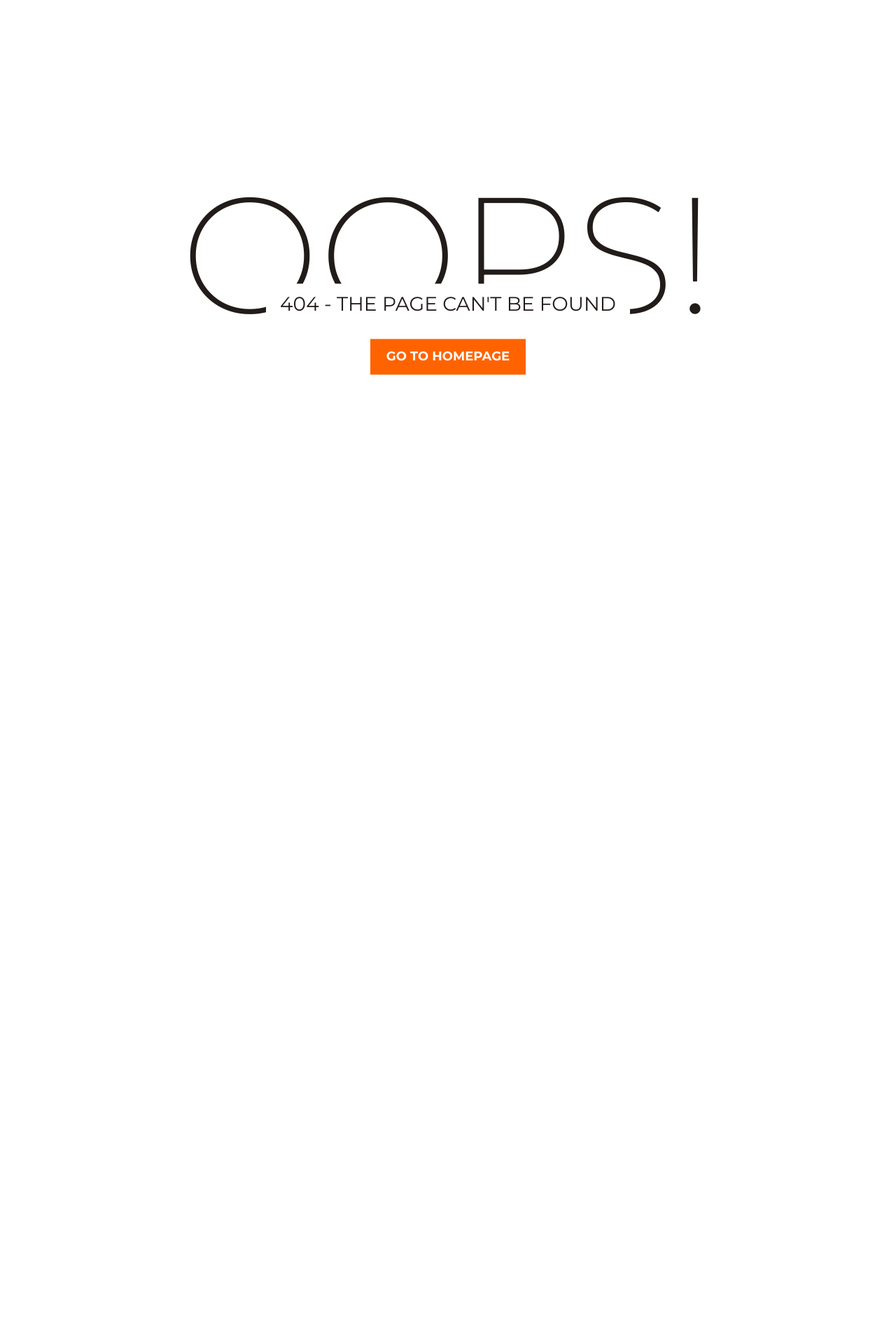
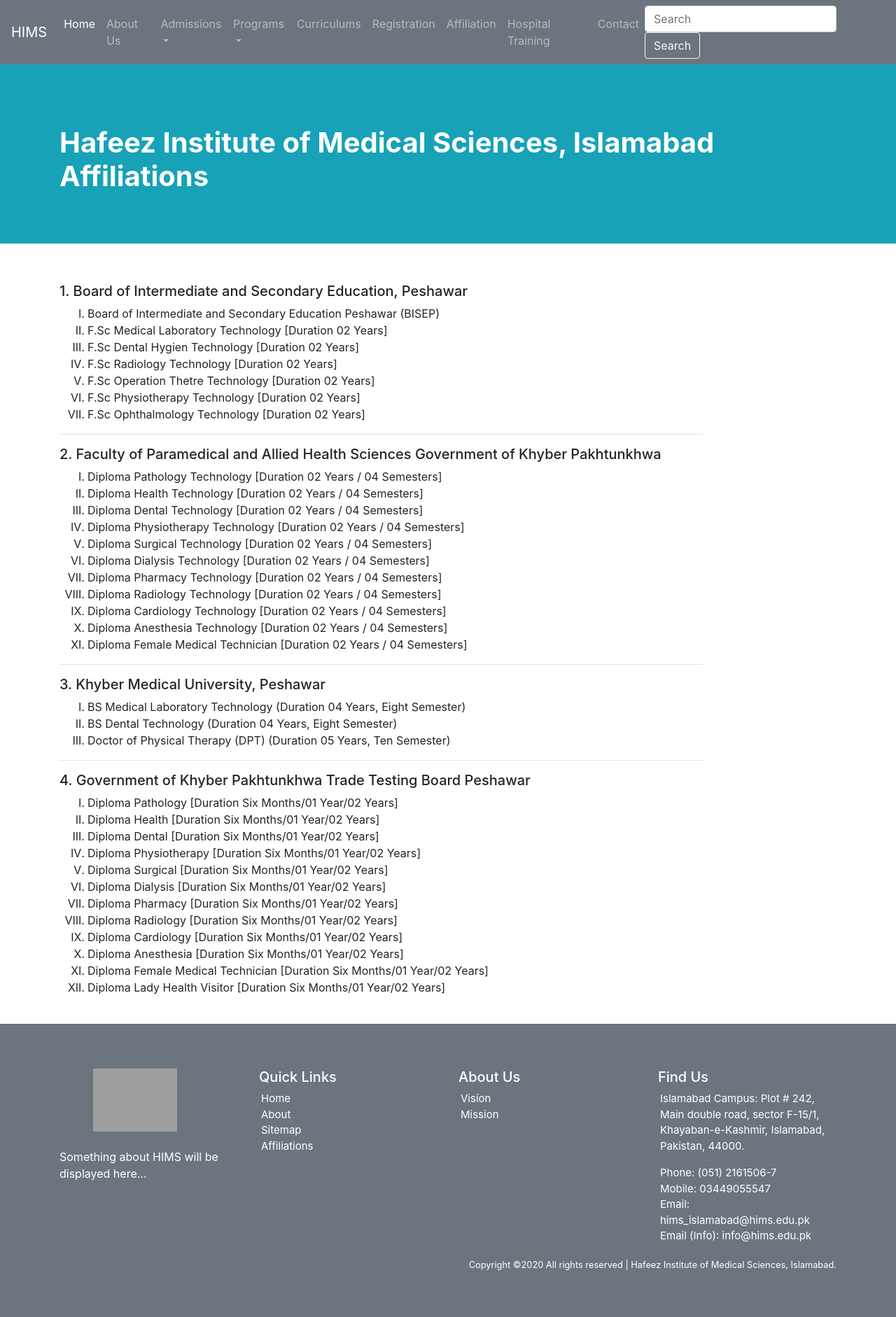
Before and after one commit to sayedsaddam/hafeez-institute, a CodeIgniter app: page /hafeez-institute/affiliation in a window 1280 px wide. Shown: the whole page at 70% size. Before the commit the page ends 536 px from the top, so only its background shows below. Run offline with CodeIgniter, Linux system fonts and the light colour scheme; grey boxes are pictures that could not be loaded.

Commit message:
Created new page for affiliation inside views folder. Modified 5 files including controller, view, config files. Created route for newly created page in the views.

```diff
--- a/application/config/routes.php
+++ b/application/config/routes.php
@@ -58,3 +58,4 @@ $route['fee-structure'] = 'home/fee_structure';
 $route['refund-policy'] = 'home/refund_policy';
 $route['hospital-training'] = 'home/hospital_training';
 $route['registration'] = 'home/registration';
+$route['affiliation'] = 'home/affiliation';
--- a/application/controllers/Home.php
+++ b/application/controllers/Home.php
@@ -48,6 +48,12 @@ class Home extends CI_Controller{
         $data['body'] = 'registration';
         $this->load->view('components/template', $data);
     }
+    // Affiliation
+    public function affiliation(){
+        $data['title'] = 'Hafeez Institute of Medical Sciences | Affiliation';
+        $data['body'] = 'affiliation';
+        $this->load->view('components/template', $data);
+    }
     // 404 override page.
     public function page_not_found(){
         $this->load->view('not-found');
--- a/application/views/about.php
+++ b/application/views/about.php
@@ -16,7 +16,7 @@
             <p class="text-justify">
             Hafeez Institute of Medical Sciences is a poineer Institute of Khyber Pakhtunkhwa established in 2007. This institute is working under the Health Care Organization registered with Social Welfare Department Khyber Pakhtunkhwa. This is the first institute in Khyber Pakhtunkhwa that introduced F.Sc and Paramedical Program in the province. The idea was conceived by group of highly professional and dedicated healthcare professionals. The concept is to give standard medical education in Pakistan ensuring that students of this Institute must have the mindset of a true human professional. Hafeez Institute of Medical Sciences is affiliated with BISE Peshawar for F.Sc Medical Technologies, Khyber Pakhtunkhwa Medical Faculty (Health Department) for Diploma Courses, Khyber Medical University for Medical Laboratory Technology and Bacha Khan University for Master Programs and Paramedical Degree Programs and Doctor of Physical Therapy (DPT). The students of this institute availing practical/clinical training in different Government Hospital on the basis of the public private partnership.
             </p>
-            <img src="<?= base_url('assets/img/about-02.jpg'); ?>" class="img-fluid rounded" alt="About-hims">
+            <img src="<?= base_url('assets/img/about-02.jpg'); ?>" class="img-fluid rounded mb-4" alt="About-hims">
         </div>
         <div class="col-xl-lg-6 col-md-6 col-sm-12 pt-4">
             <h5 class="font-weight-bold">Aim</h5><hr>
--- /dev/null
+++ b/application/views/affiliation.php
@@ -0,0 +1,60 @@
+<div class="jumbotron jumbotron-fluid bg-info">
+    <div class="container">
+        <div class="row mt-4">
+            <div class="col-xl-lg-12 col-md-12 col-sm-12">
+                <h1 class="font-weight-bold text-white">Hafeez Institute of Medical Sciences, Islamabad Affiliations</h1>
+            </div>
+        </div>
+    </div>
+</div>
+<div class="container">
+    <div class="row mt-4 pt-4">
+        <div class="col-xl-lg-10 col-md-10 col-sm-12">
+            <h5>1. Board of Intermediate and Secondary Education, Peshawar</h5>
+            <ul style="list-style-type: upper-roman;">
+                <li>Board of Intermediate and Secondary Education Peshawar (BISEP)</li>
+                <li>F.Sc Medical Laboratory Technology [Duration 02 Years]</li>
+                <li>F.Sc Dental Hygien Technology [Duration 02 Years]</li>
+                <li>F.Sc Radiology Technology [Duration 02 Years]</li>
+                <li>F.Sc Operation Thetre Technology [Duration 02 Years]</li>
+                <li>F.Sc Physiotherapy Technology [Duration 02 Years]</li>
+                <li>F.Sc Ophthalmology Technology [Duration 02 Years]</li>
+            </ul><hr>
+            <h5>2. Faculty of Paramedical and Allied Health Sciences Government of Khyber Pakhtunkhwa</h5>
+            <ul style="list-style-type: upper-roman;">
+                <li>Diploma Pathology Technology [Duration 02 Years / 04 Semesters]</li>
+                <li>Diploma Health Technology [Duration 02 Years / 04 Semesters]</li>
+                <li>Diploma Dental Technology [Duration 02 Years / 04 Semesters]</li>
+                <li>Diploma Physiotherapy Technology [Duration 02 Years / 04 Semesters]</li>
+                <li>Diploma Surgical Technology [Duration 02 Years / 04 Semesters]</li>
+                <li>Diploma Dialysis Technology [Duration 02 Years / 04 Semesters]</li>
+                <li>Diploma Pharmacy Technology [Duration 02 Years / 04 Semesters]</li>
+                <li>Diploma Radiology Technology [Duration 02 Years / 04 Semesters]</li>
+                <li>Diploma Cardiology Technology [Duration 02 Years / 04 Semesters]</li>
+                <li>Diploma Anesthesia Technology [Duration 02 Years / 04 Semesters]</li>
+                <li>Diploma Female Medical Technician [Duration 02 Years / 04 Semesters]</li>
+            </ul><hr>
+            <h5>3. Khyber Medical University, Peshawar</h5>
+            <ul style="list-style-type: upper-roman;">
+                <li>BS Medical Laboratory Technology (Duration 04 Years, Eight Semester)</li>
+                <li>BS Dental Technology (Duration 04 Years, Eight Semester)</li>
+                <li>Doctor of Physical Therapy (DPT) (Duration 05 Years, Ten Semester)</li>
+            </ul><hr>
+            <h5>4. Government of Khyber Pakhtunkhwa Trade Testing Board Peshawar</h5>
+            <ul style="list-style-type: upper-roman;">
+                <li>Diploma Pathology [Duration Six Months/01 Year/02 Years]</li>
+                <li>Diploma Health [Duration Six Months/01 Year/02 Years]</li>
+                <li>Diploma Dental [Duration Six Months/01 Year/02 Years]</li>
+                <li>Diploma Physiotherapy [Duration Six Months/01 Year/02 Years]</li>
+                <li>Diploma Surgical [Duration Six Months/01 Year/02 Years]</li>
+                <li>Diploma Dialysis [Duration Six Months/01 Year/02 Years]</li>
+                <li>Diploma Pharmacy [Duration Six Months/01 Year/02 Years]</li>
+                <li>Diploma Radiology [Duration Six Months/01 Year/02 Years]</li>
+                <li>Diploma Cardiology [Duration Six Months/01 Year/02 Years]</li>
+                <li>Diploma Anesthesia [Duration Six Months/01 Year/02 Years]</li>
+                <li>Diploma Female Medical Technician [Duration Six Months/01 Year/02 Years]</li>
+                <li>Diploma Lady Health Visitor [Duration Six Months/01 Year/02 Years]</li>
+            </ul>
+        </div>
+    </div>
+</div>
```
Also changed, not shown: application/views/home.php (+8 -8 lines).
